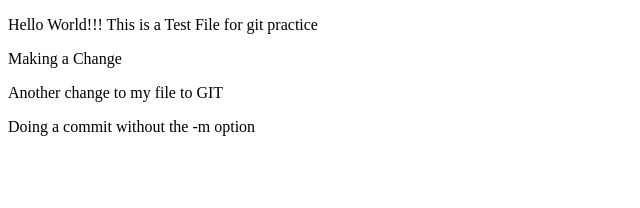
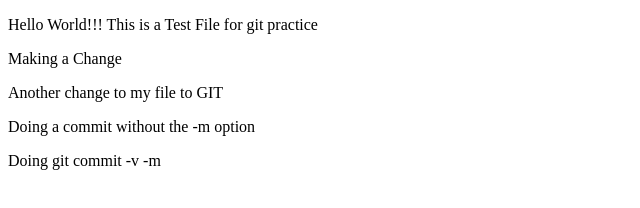
Before and after one commit to Scott-Gillatt/GitHubPractice, a plain HTML site: page index.html in a window 1280 px wide. Shown: the whole page, without its empty margins (0-640 px from the left). Drawn offline with Linux system fonts and the light colour scheme.

Commit message:
Adding back in a change

```diff
--- a/index.html
+++ b/index.html
@@ -9,5 +9,6 @@
     <p>Making a Change</p>
     <p>Another change to my file to GIT</p>
     <p>Doing a commit without the -m option</p>
+    <p>Doing git commit -v -m</p>
 </body>
 </html>
```
